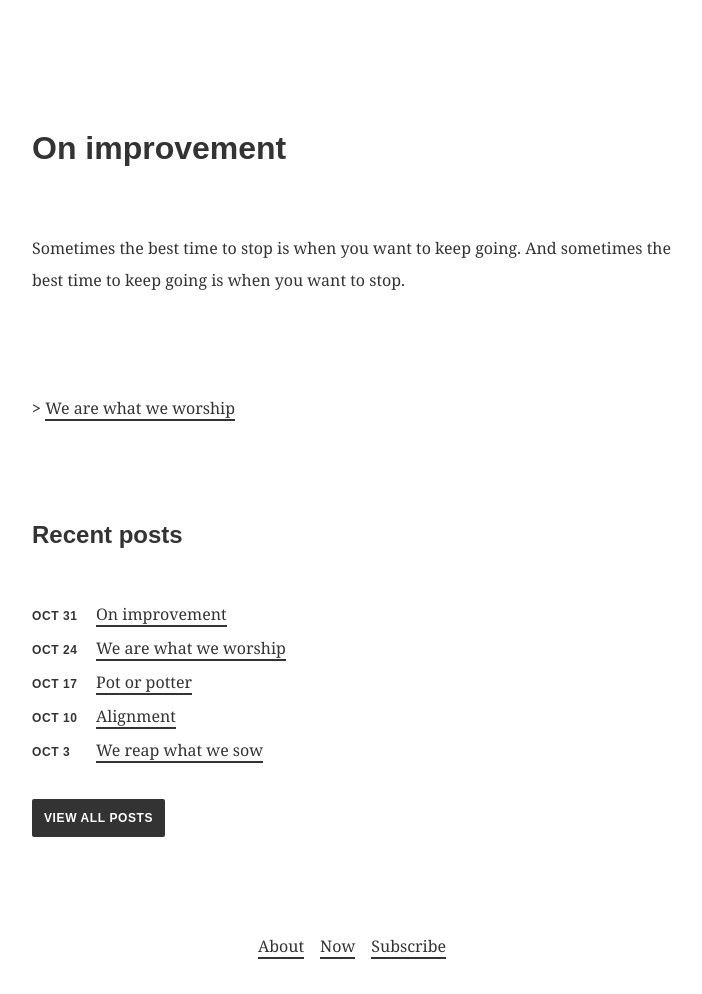
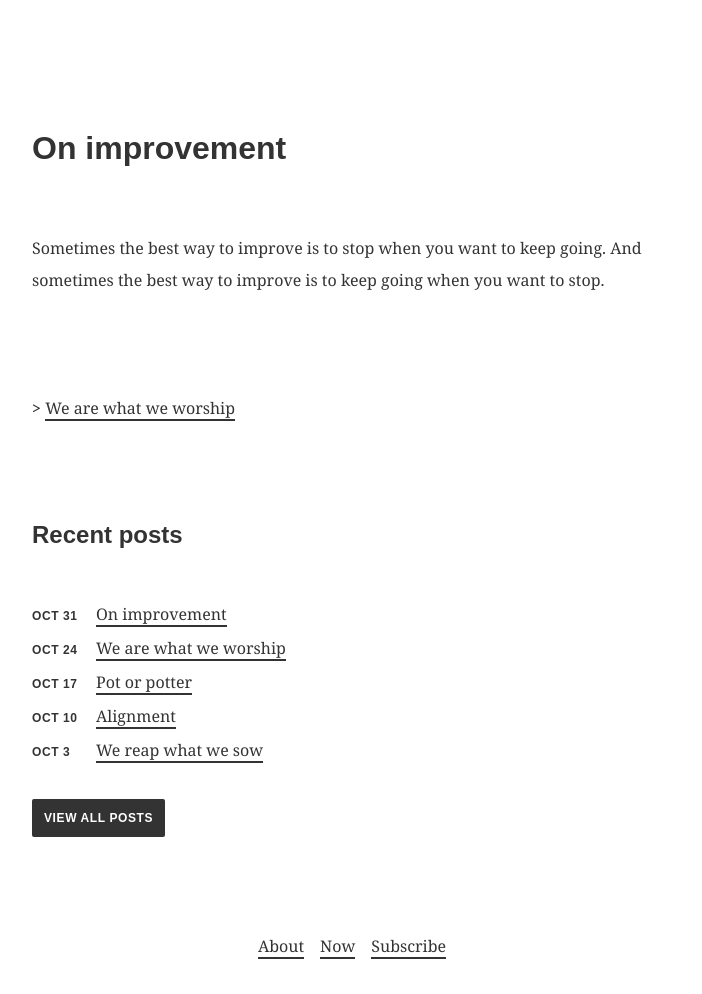
Before and after one commit to michaelaliotti/michaelaliotti.github.io, a Jekyll site: the page built from _posts/2022-10-31-on-improvement.md, in a window 1280 px wide. Shown: the whole page, without its empty margins (288-990 px from the left). Built offline with Jekyll 4.4.1, drawn with Linux system fonts in a browser that asks for light colours.

Commit message:
Updated post for 31 Oct 2022.

```diff
--- a/_posts/2022-10-31-on-improvement.md
+++ b/_posts/2022-10-31-on-improvement.md
@@ -3,4 +3,4 @@ layout: post
 title: On improvement
 ---
 
-Sometimes the best time to stop is when you want to keep going. And sometimes the best time to keep going is when you want to stop.
+Sometimes the best way to improve is to stop when you want to keep going. And sometimes the best way to improve is to keep going when you want to stop.
```
